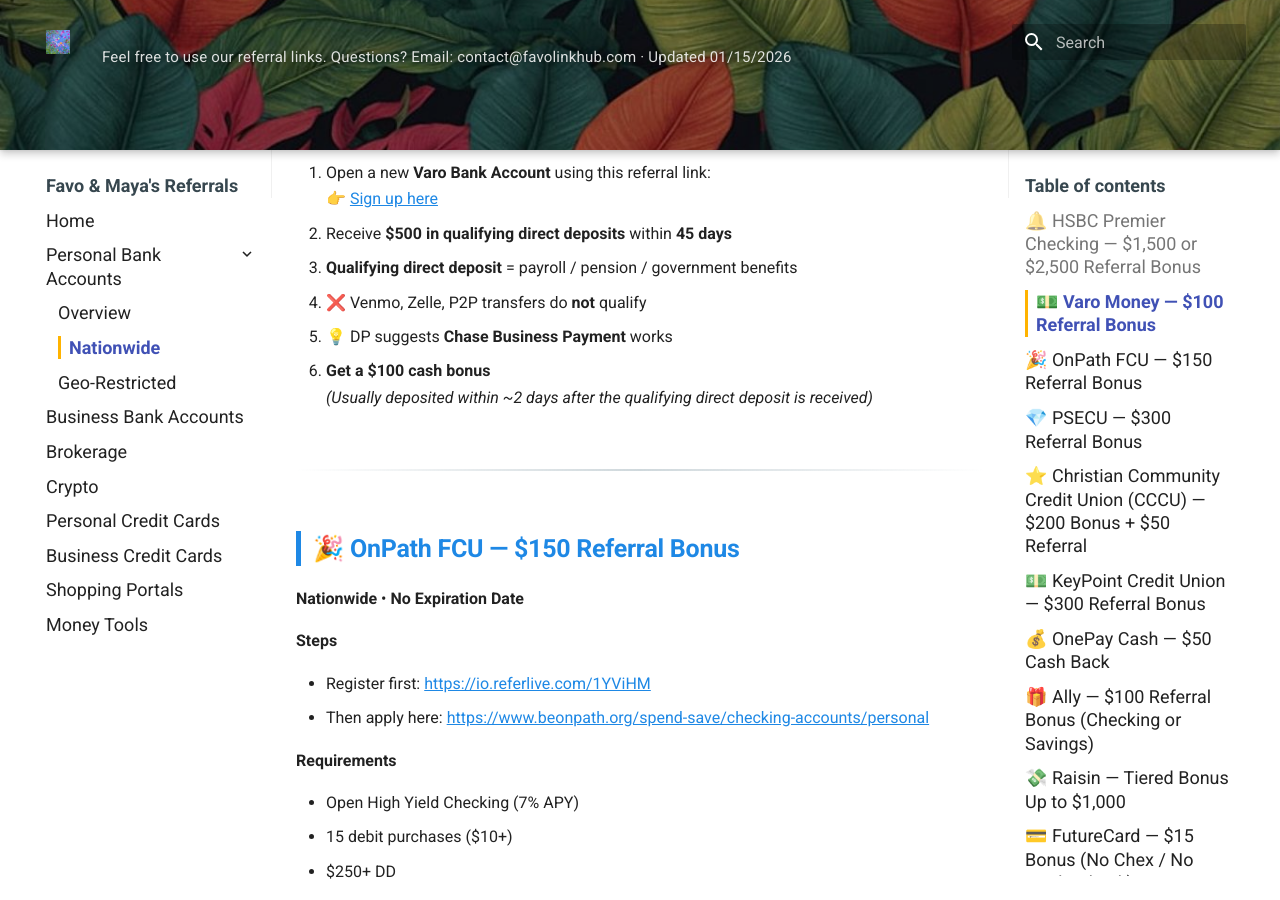
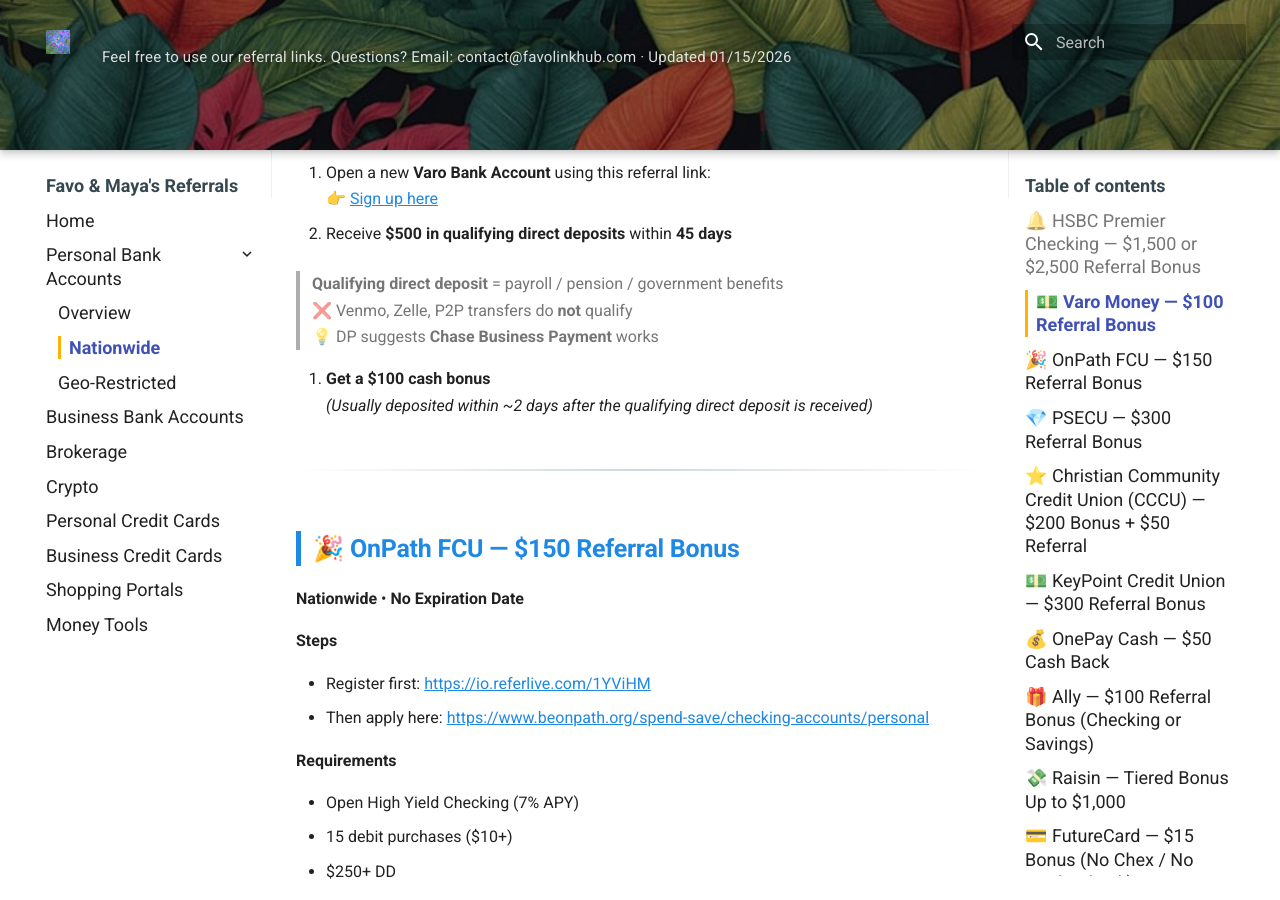
Before and after one commit to whispersofzephyr/favolinkhub-site, an MkDocs documentation site: the page built from docs/personal-bank-nationwide.md, in a window 1280 px wide and 900 px high, scrolled down 1230 px. Built offline with MkDocs 1.6.1 and Material for MkDocs 9.7.7, drawn with Linux system fonts in a browser that asks for light colours.

```diff
--- a/docs/personal-bank-nationwide.md
+++ b/docs/personal-bank-nationwide.md
@@ -32,16 +32,16 @@ Referral code + referrer full name required at account opening — email me at [
 ## 💵 Varo Money — $100 Referral Bonus
 **Nationwide** • **No Expiration Date**
 
-### How to get the $100 bonus (Step-by-Step)
+### **How to get the $100 bonus (Step-by-Step)**
 
 1. Open a new **Varo Bank Account** using this referral link:
    👉 [Sign up here](https://varomoney.com/r1/?r=Zhishan)
 
 2. Receive **$500 in qualifying direct deposits** within **45 days**
 
-   - **Qualifying direct deposit** = payroll / pension / government benefits
-   - ❌ Venmo, Zelle, P2P transfers do **not** qualify
-   - 💡 DP suggests **Chase Business Payment** works
+   > **Qualifying direct deposit** = payroll / pension / government benefits
+   > ❌ Venmo, Zelle, P2P transfers do **not** qualify
+   > 💡 DP suggests **Chase Business Payment** works
 
 3. **Get a $100 cash bonus**
    *(Usually deposited within ~2 days after the qualifying direct deposit is received)*
```
